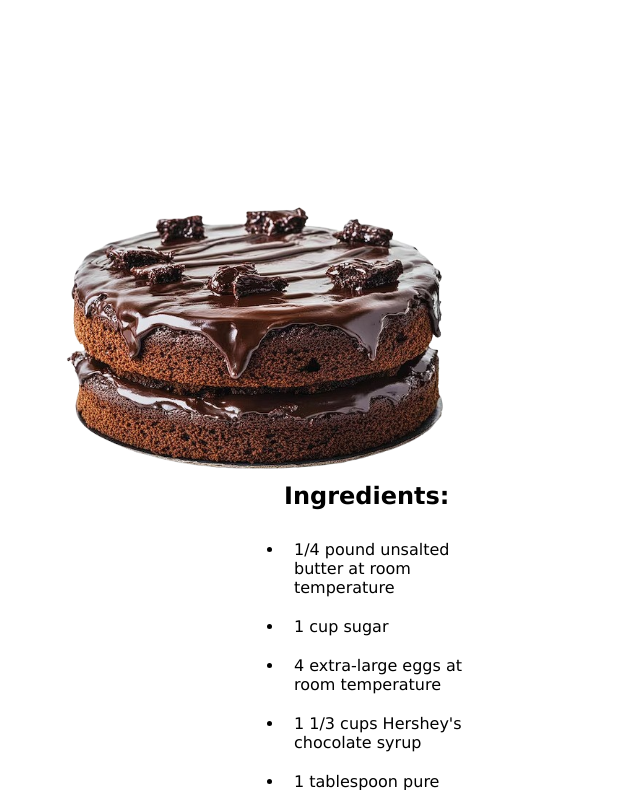
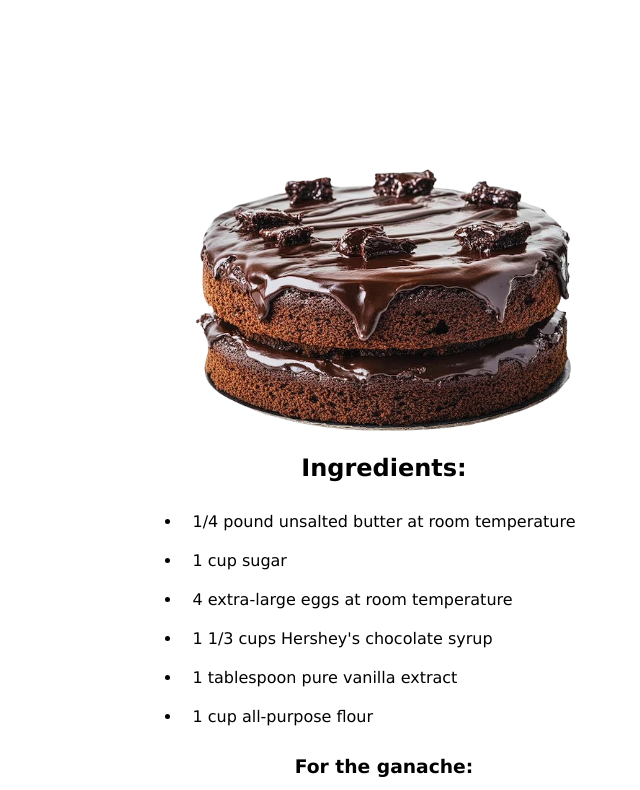
Before and after one commit to pravinireri/recipes, a plain HTML site: page sub-recipes/cake.html in a window 1280 px wide. Shown: the part 132-922 px from the top of the page, without its empty margins (256-896 px from the left). Drawn offline with Linux system fonts and the light colour scheme.

Commit message:
updated css file to optimize site based on device size

```diff
--- a/sub-recipes/styles.css
+++ b/sub-recipes/styles.css
@@ -1,3 +1,4 @@
+/* For desktop: */
 * {
     margin: 0px;
     padding: 10px;
@@ -35,3 +36,18 @@ p {
 #donutImg {
     margin-top: 115px;
 }
+
+@media only screen and (max-width: 1500px) {
+    section {
+      -webkit-flex-direction: column;
+      flex-direction: column;
+    }
+    /* For mobile phones / smaller devices */
+    .recipeContainer {
+        display: flex;
+        flex-direction: column;
+        align-items: center;
+        margin: auto;
+        width: 50%;
+        padding: 10px;
+    }
```
